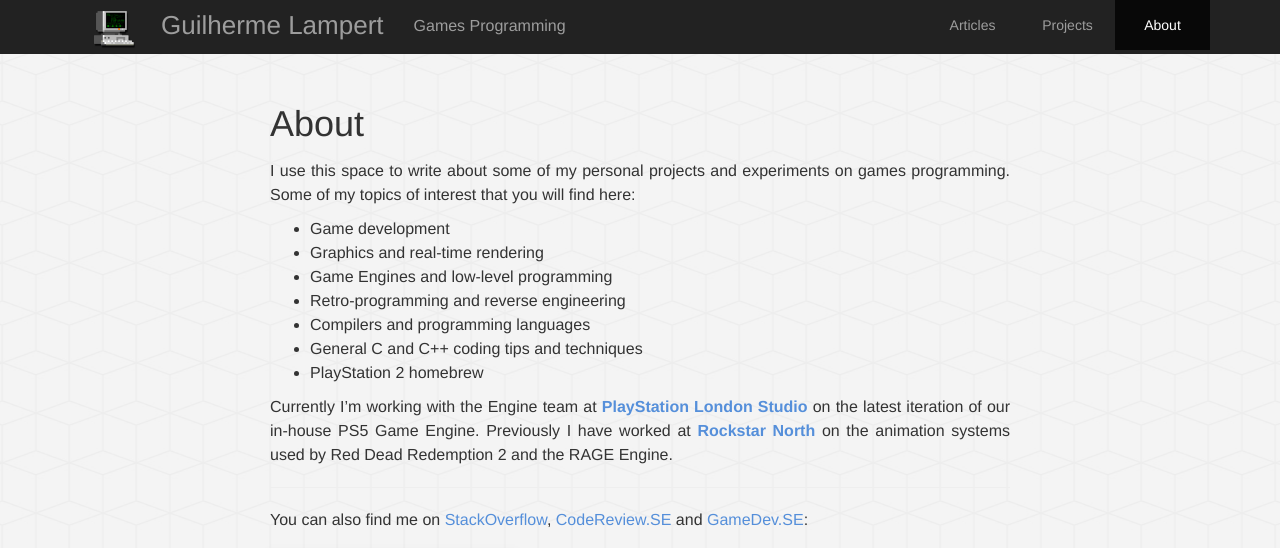
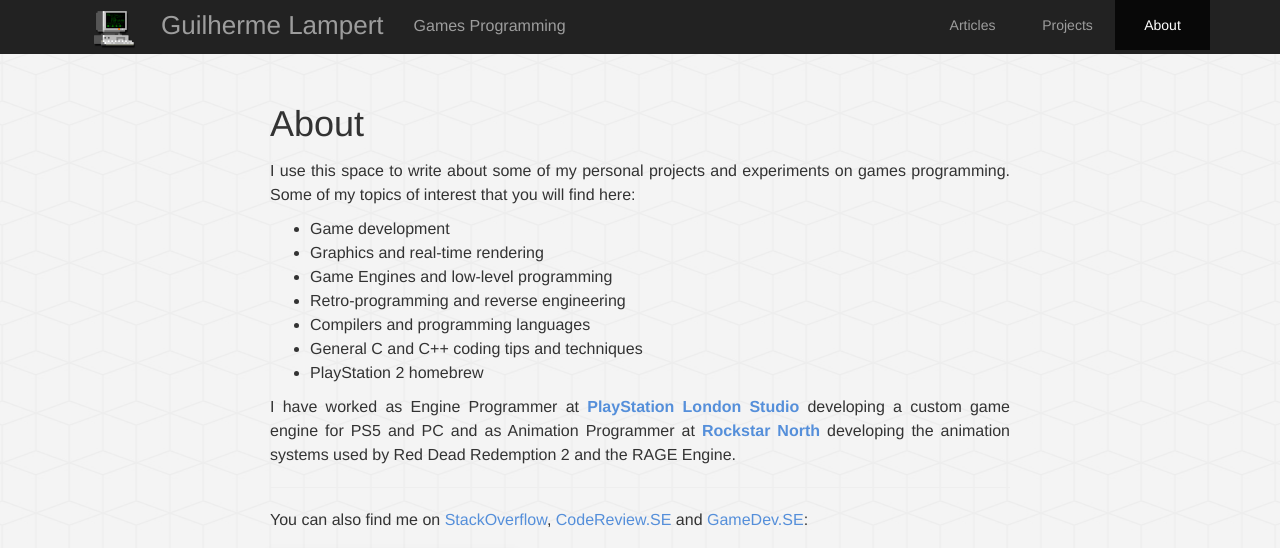
Before and after one commit to glampert/glampert.github.io, a Jekyll site: the page built from pages/about.markdown, in a window 1280 px wide, cut to the strip 0-548 px from the top of the page. Built offline with Jekyll 4.4.1, drawn with Linux system fonts in a browser that asks for light colours; nearby versions of some CDN libraries.

Commit message:
Update About page.

```diff
--- a/pages/about.markdown
+++ b/pages/about.markdown
@@ -17,8 +17,8 @@
 - General C and C++ coding tips and techniques
 - PlayStation 2 homebrew
 
-Currently I'm working with the Engine team at [**PlayStation London Studio**](https://playstationlondonstudio.com/) on the latest iteration of our in-house PS5 Game Engine.
-Previously I have worked at [**Rockstar North**](http://www.rockstarnorth.com/) on the animation systems used by Red Dead Redemption 2 and the RAGE Engine.
+I have worked as Engine Programmer at [**PlayStation London Studio**](https://playstationlondonstudio.com/) developing a custom game engine for PS5 and PC
+and as Animation Programmer at [**Rockstar North**](http://www.rockstarnorth.com/) developing the animation systems used by Red Dead Redemption 2 and the RAGE Engine.
 
 ----
 
```
